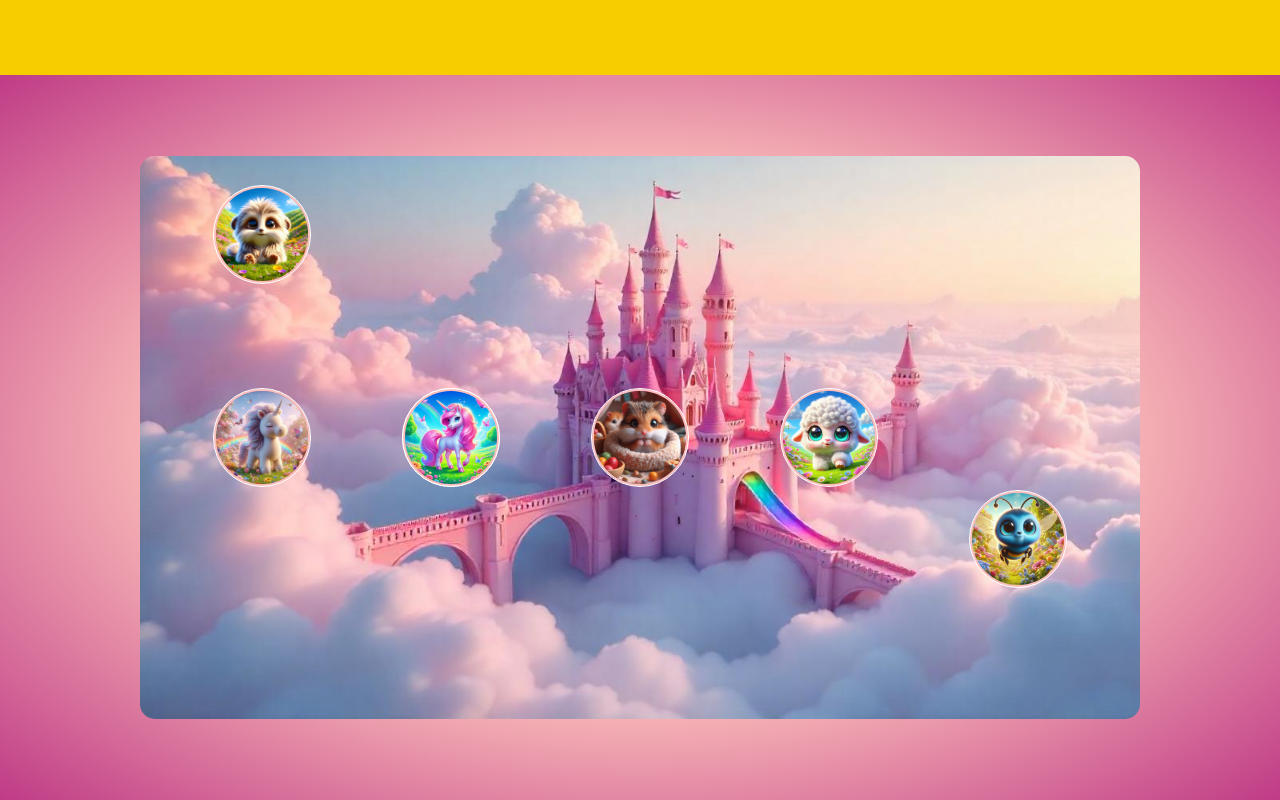
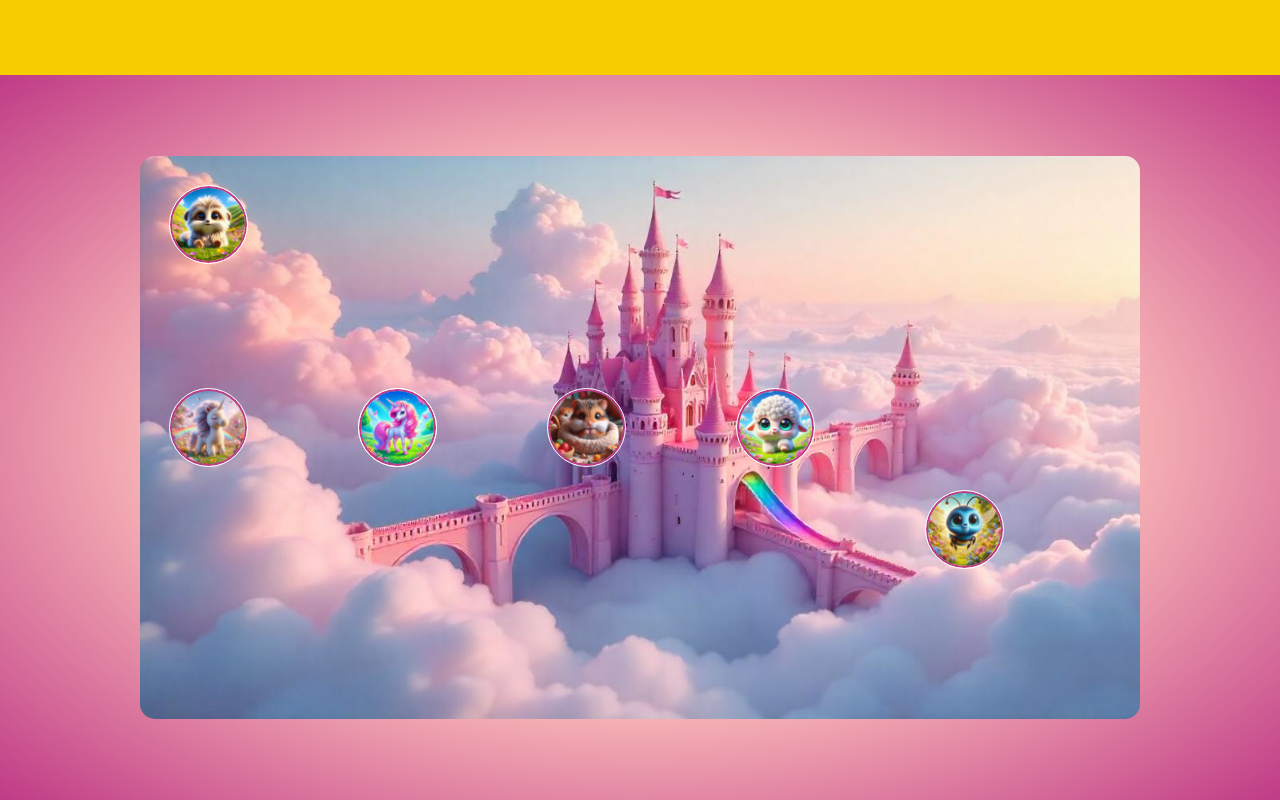
Before and after one commit to WilliamAlvesOliveira/art-gallery, a React (Vite) app: page / in a window 1280 px wide. Shown: the part 8714-9514 px from the top of the page. Built offline with nearby package versions, Linux system fonts and the light colour scheme.

Commit message:
efeito 3d
implementação de efeito 3d

```diff
--- a/src/components/fufy/fufy.css
+++ b/src/components/fufy/fufy.css
@@ -1,33 +1,36 @@
-#fufy{
+#fufy {
     display: flex;
     align-items: center;
     justify-content: center;
-
     width: 100%;
     height: var(--screen);
-    background-image: radial-gradient(#FBBDB9 50%, #BF3B86 );
+    background-image: radial-gradient(#FBBDB9 50%, #BF3B86);
+    perspective: 1200px;
 }
 
-.component3d{
+.component3d {
     position: relative;
     display: grid;
     grid-template-columns: repeat(5, minmax(0, 1fr));
     grid-template-rows: repeat(5, minmax(0, 1fr));
     gap: 5px;
-
     width: 100%;
     max-width: 1000px;
     aspect-ratio: 16/9;
     border-radius: 15px;
     padding: 30px;
-
     background-image: url('./pink-castle.png');
     background-size: cover;
-
-    perspective: 1000px;
     transform-style: preserve-3d;
     transition: transform 0.5s ease-out;
-    overflow: hidden;
+    overflow: visible;
+}
+
+.component3d img{
+    height: 80%;
+    border-radius: 50%;
+    border: 2px solid #BF3B86;
+    outline: 1px solid white;
 }
 
 .glitter-canvas {
@@ -41,47 +44,44 @@
     z-index: 10;
 }
 
-.component3d img{
-    margin: auto;
-    height: 100%;
-    border-radius: 50%;
-    border: 2px solid #FBBDB9;
-    outline: 1px solid white;
+
+.component3d > * {
+    transform-style: preserve-3d;
 }
 
 .layer {
     background-size: cover;
     background-position: center;
-    transition: transform 0.3s ease;
+    will-change: transform;
+    backface-visibility: hidden;
 }
 
 .background {
-    transform: translateZ(0px);
+    z-index: 1;
 }
 
 .middle {
-    transform: translateZ(0px);
+    z-index: 2;
 }
 
 .foreground {
-    transform: translateZ(0px);
-}
-
-.component3d .layer.active {
-    transition: transform 0.8s ease;
+    z-index: 3;
 }
 
 .component3d .background.active {
-    transform: scale(1.2) translateZ(10px);
-    filter: drop-shadow(5px 5px 5px #fbbdb97e);
+    transform: translateZ(20px) scale(1.1);
+    filter: drop-shadow(5px 5px 15px rgba(251, 189, 185, 0.6));
+    transition: transform 0.7s cubic-bezier(0.25, 0.1, 0.25, 1), filter 0.5s ease;
 }
 
 .component3d .middle.active {
-    transform: scale(1.4) translateZ(40px);
-    filter: drop-shadow(10px 10px 10px #fbbdb97e);
+    transform: translateZ(60px) scale(1.3);
+    filter: drop-shadow(10px 10px 20px rgba(251, 189, 185, 0.7));
+    transition: transform 0.7s cubic-bezier(0.25, 0.1, 0.25, 1) 0.1s, filter 0.5s ease 0.1s;
 }
 
 .component3d .foreground.active {
-    transform: scale(1.6) translateZ(70px);
-    filter: drop-shadow(15px 15px 15px #fbbdb97e);
+    transform: translateZ(100px) scale(1.5);
+    filter: drop-shadow(15px 15px 25px rgba(251, 189, 185, 0.8));
+    transition: transform 0.7s cubic-bezier(0.25, 0.1, 0.25, 1) 0.2s, filter 0.5s ease 0.2s;
 }
```
Lines whose indentation alone changed are shown as unchanged.
